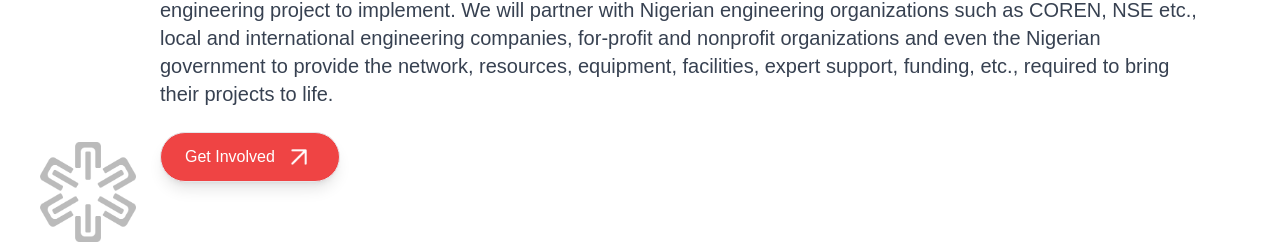
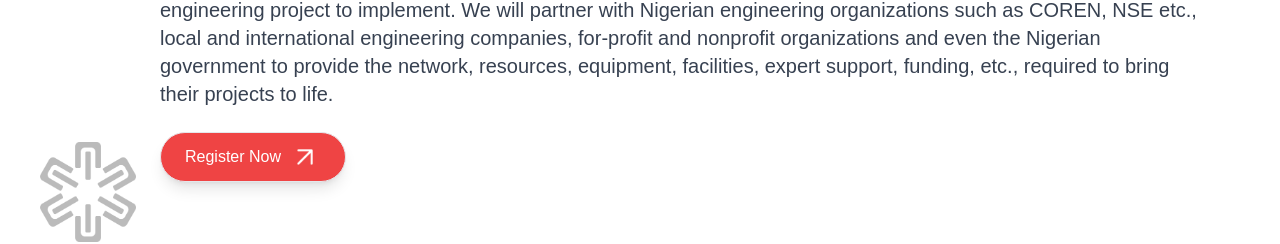
Before and after one commit to PBEEX/pbeex1.0, a Next.js app: page / in a window 1280 px wide. Shown: the part 1994-2238 px from the top of the page. Built offline with nearby package versions, Linux system fonts and the light colour scheme.

Commit message:
Update WhatIsPbeex.tsx

```diff
--- a/components/WhatIsPbeex.tsx
+++ b/components/WhatIsPbeex.tsx
@@ -37,7 +37,7 @@ const WhatIsPbeex: React.FC = () => {
                 href="#"
                 className="px-6 py-2 bg-red-500 text-white border rounded-full shadow-lg hover:scale-105 hover:gap-5 active:bg-red-600 flex items-center gap-2 transition-transform duration-500"
             >
-                Get Involved
+                Register Now
                 <span className="w-8 items-center">
                 <Image
                   src="/arrow-up-right.png"
```
